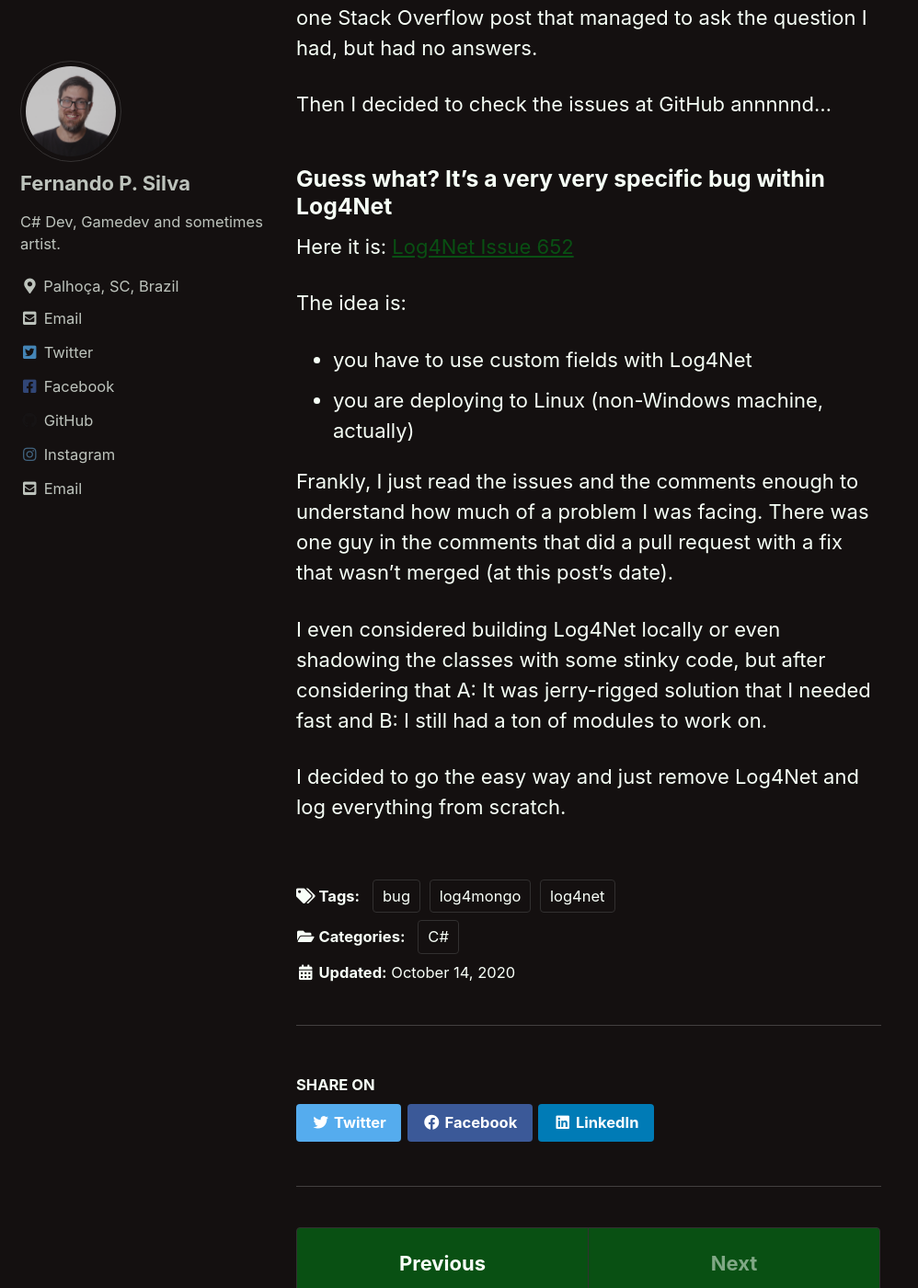
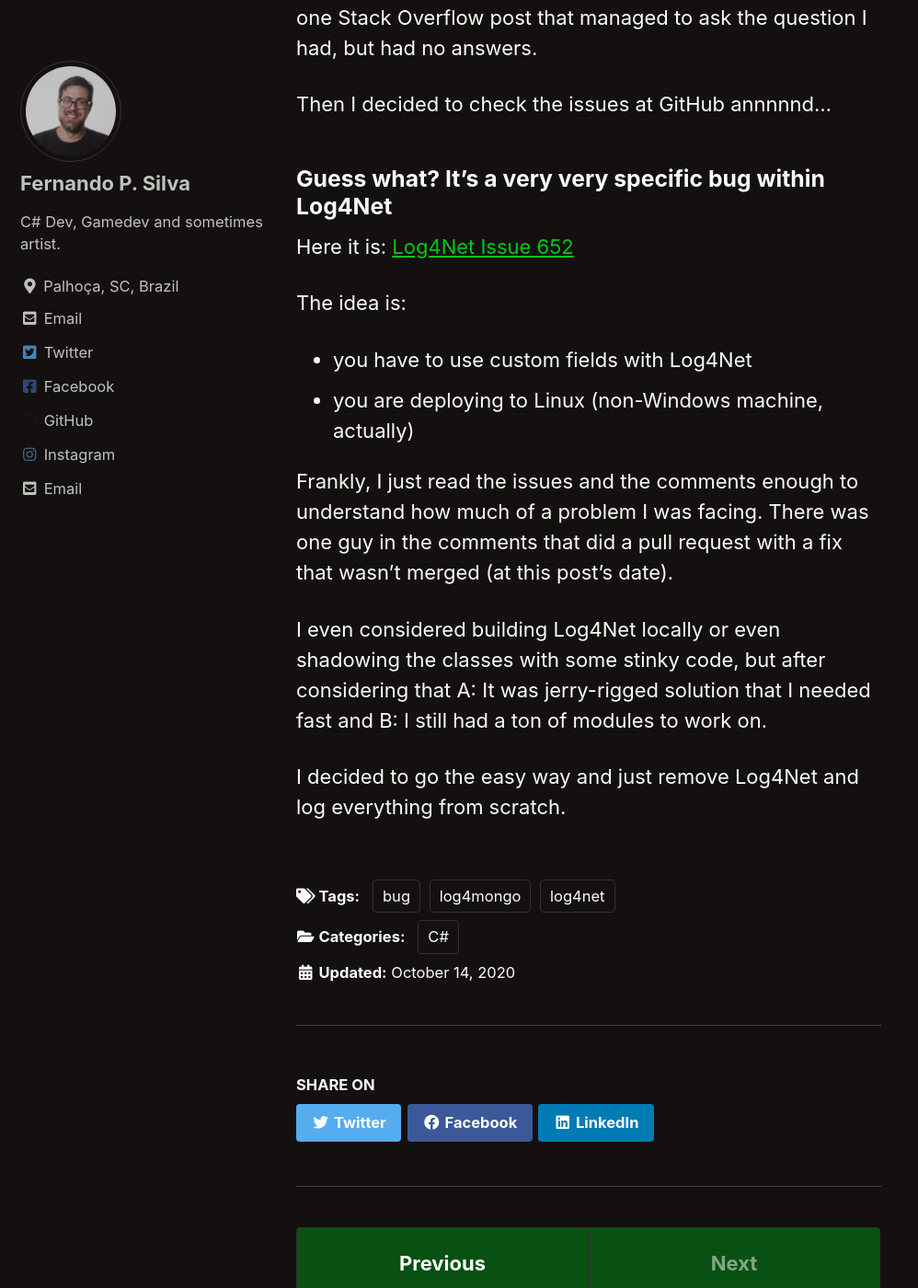
Before and after one commit to fshiruba/ShirubaSite, a Jekyll site: the page built from _posts/2020-10-13-log4netwindowsprincipal.md, in a window 1280 px wide and 1400 px high, scrolled down 2098 px. Shown: the whole window at 92% size, without its empty margins (0-998 px from the left). Built offline with Jekyll 4.4.1, drawn with Linux system fonts in a browser that asks for light colours; cached includes are drawn as plain includes.

Commit message:
Update _neon.scss

```diff
--- a/_sass/minimal-mistakes/skins/_neon.scss
+++ b/_sass/minimal-mistakes/skins/_neon.scss
@@ -11,7 +11,7 @@
 $code-background-color-dark: mix(#000, $background-color, 20%) !default;
 $form-background-color: mix(#000, $background-color, 15%) !default;
 $footer-background-color: mix($primary-color, #000, 10%) !default;
-$link-color: $primary-color !default;
+$link-color: #00c918 !default;
 $link-color-hover: mix(#fff, $link-color, 25%) !default;
 $link-color-visited: mix(#000, $link-color, 25%) !default;
 $masthead-link-color: $text-color !default;
```
